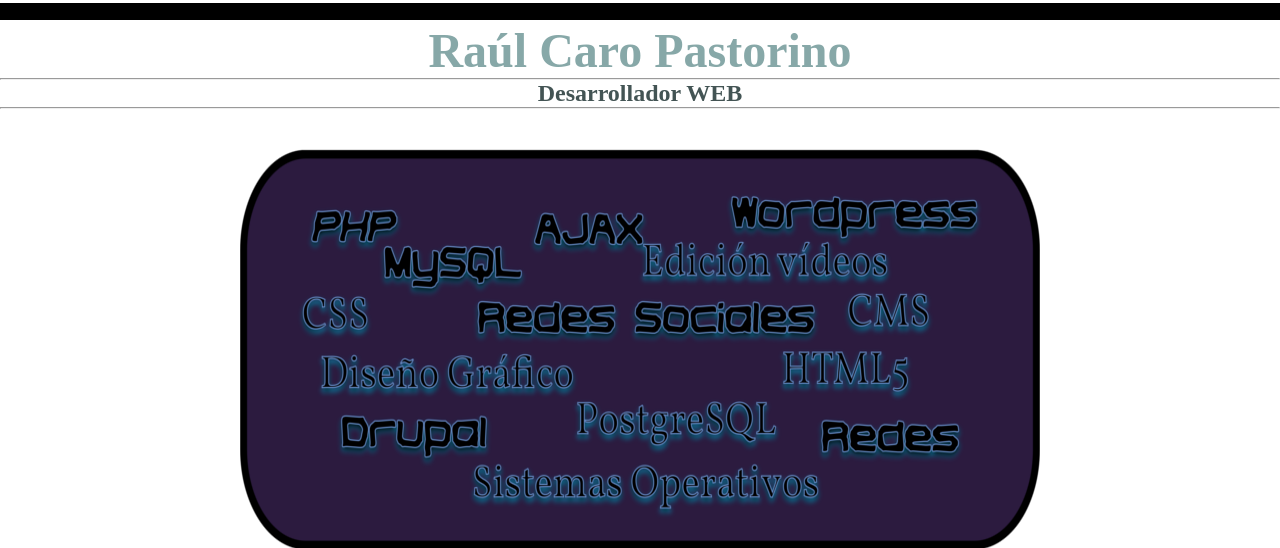
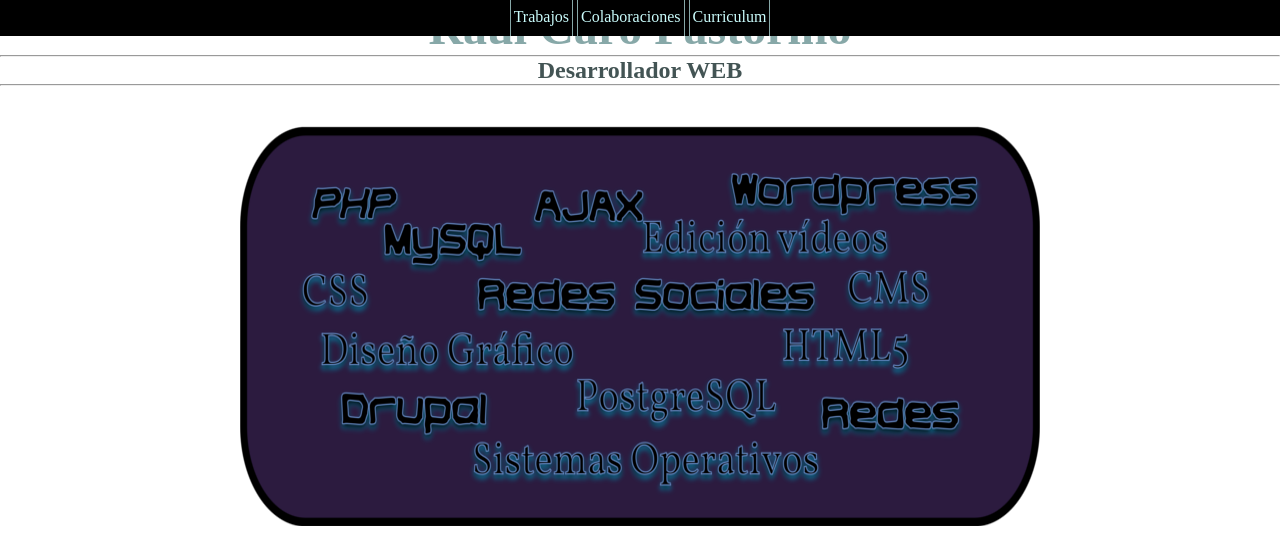
Before and after one commit to raupulus/www.fryntiz.es, a PHP site: page / in a window 1280 px wide. Shown: the top 548 px of the page. Run offline with PHP 8.4, Linux system fonts and the light colour scheme; some libraries are stand-ins or nearby versions.

Commit message:
Nuevo menú agregado al título

```diff
--- a/titulo.php
+++ b/titulo.php
@@ -1,8 +1,12 @@
 <NAV id="navegacion">
-
+    <UL>
+        <A href="#" title=""><LI>Trabajos</LI></A>
+        <A href="#" title=""><LI>Colaboraciones</LI></A>
+        <A href="#" title=""><LI>Curriculum</LI></A>
+    </UL>
 </NAV>
 
-<DIV id="binario" onClick="limpiarBinario()"></DIV>
+
 
 <H1 id="titulo">Raúl Caro Pastorino</H1>
 
```
